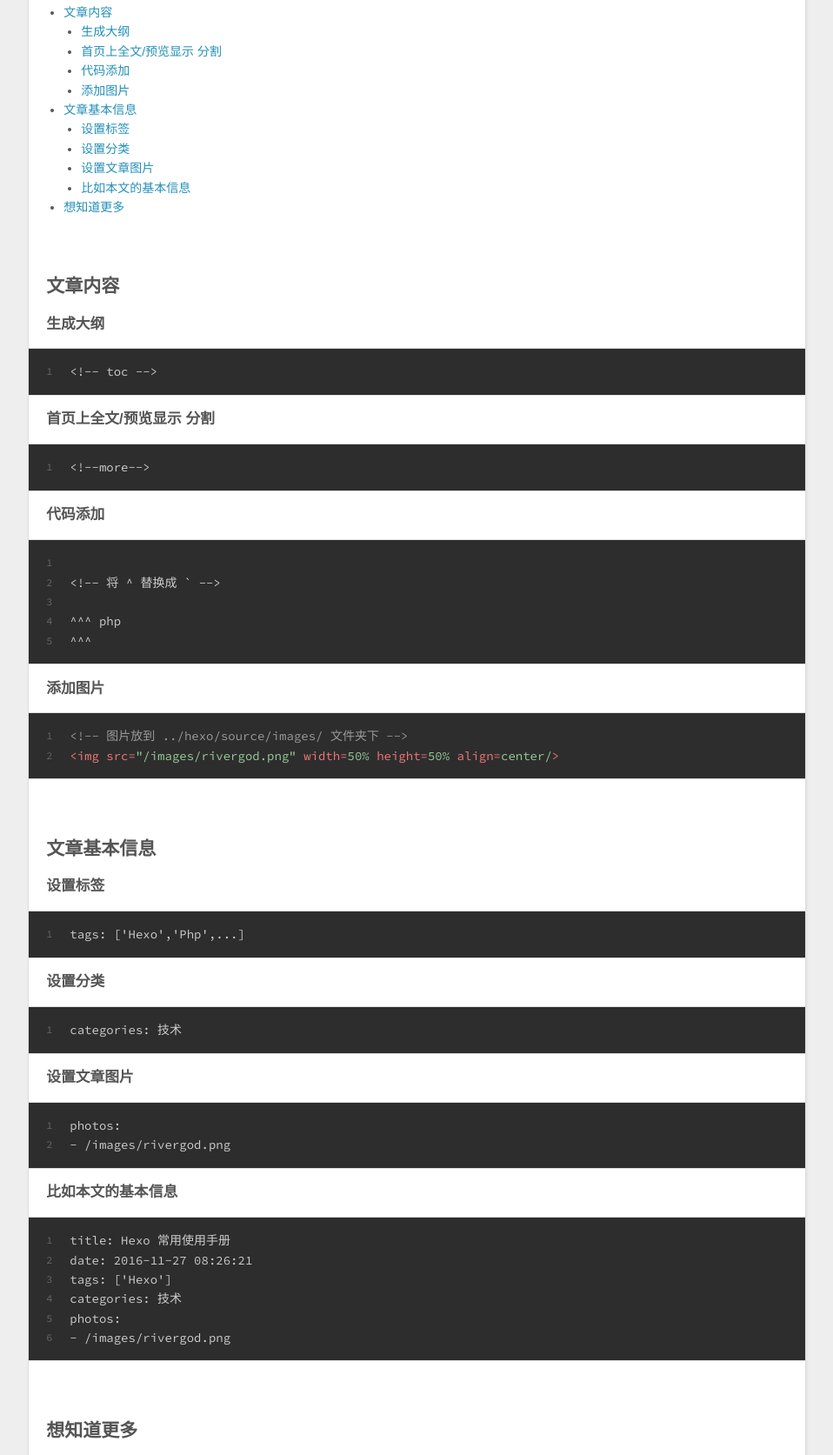
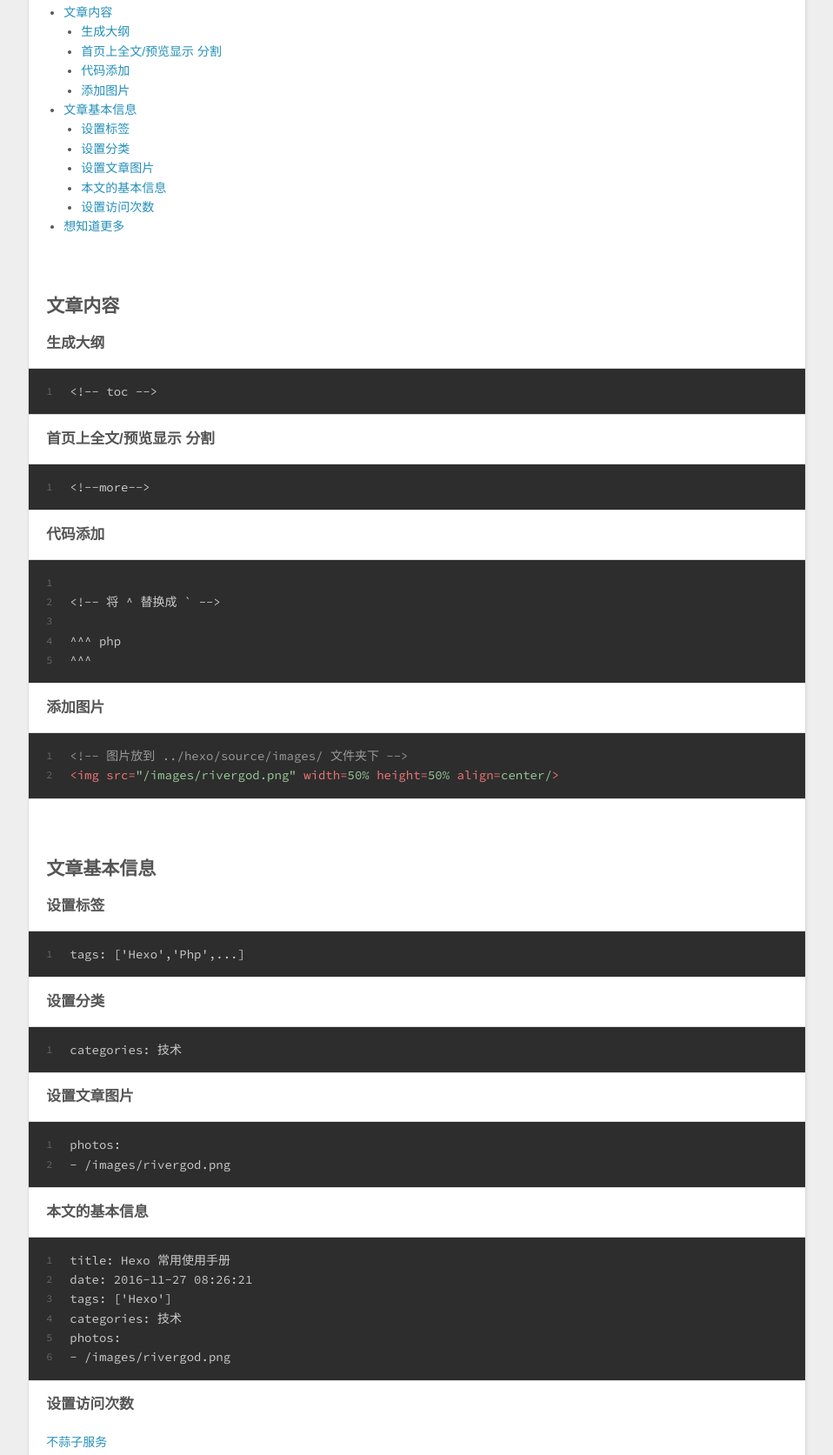
Before and after one commit to Hexor/hexor.github.io, a plain HTML site: page 2016/11/27/Hexo-使用手册/index.html in a window 1280 px wide. Shown: the part 888-2561 px from the top of the page at 87% size, without its empty margins (8-966 px from the left). Drawn offline with nearby package versions, Linux system fonts and the light colour scheme; some packages are replaced by stand-ins of ours; a script that the page names is missing.

Commit message:
Site updated: 2016-11-27 11:23:47

```diff
--- a/2016/11/27/Hexo-使用手册/index.html
+++ b/2016/11/27/Hexo-使用手册/index.html
@@ -12,7 +12,7 @@
 <meta property="og:site_name" content="河童的河">
 <meta property="og:description" content="本文将介绍我使用 Hexo 时的一些常用操作">
 <meta property="og:image" content="http://hexor.github.io/images/rivergod.png">
-<meta property="og:updated_time" content="2016-11-27T01:06:00.000Z">
+<meta property="og:updated_time" content="2016-11-27T03:23:37.000Z">
 <meta name="twitter:card" content="summary">
 <meta name="twitter:title" content="Hexo 常用使用手册">
 <meta name="twitter:description" content="本文将介绍我使用 Hexo 时的一些常用操作">
@@ -123,7 +123,8 @@
 <li><a href="#&#x8BBE;&#x7F6E;&#x6807;&#x7B7E;">&#x8BBE;&#x7F6E;&#x6807;&#x7B7E;</a></li>
 <li><a href="#&#x8BBE;&#x7F6E;&#x5206;&#x7C7B;">&#x8BBE;&#x7F6E;&#x5206;&#x7C7B;</a></li>
 <li><a href="#&#x8BBE;&#x7F6E;&#x6587;&#x7AE0;&#x56FE;&#x7247;">&#x8BBE;&#x7F6E;&#x6587;&#x7AE0;&#x56FE;&#x7247;</a></li>
-<li><a href="#&#x6BD4;&#x5982;&#x672C;&#x6587;&#x7684;&#x57FA;&#x672C;&#x4FE1;&#x606F;">&#x6BD4;&#x5982;&#x672C;&#x6587;&#x7684;&#x57FA;&#x672C;&#x4FE1;&#x606F;</a></li>
+<li><a href="#&#x672C;&#x6587;&#x7684;&#x57FA;&#x672C;&#x4FE1;&#x606F;">&#x672C;&#x6587;&#x7684;&#x57FA;&#x672C;&#x4FE1;&#x606F;</a></li>
+<li><a href="#&#x8BBE;&#x7F6E;&#x8BBF;&#x95EE;&#x6B21;&#x6570;">&#x8BBE;&#x7F6E;&#x8BBF;&#x95EE;&#x6B21;&#x6570;</a></li>
 </ul>
 </li>
 <li><a href="#&#x60F3;&#x77E5;&#x9053;&#x66F4;&#x591A;">&#x60F3;&#x77E5;&#x9053;&#x66F4;&#x591A;</a></li>
@@ -138,7 +139,8 @@
 <h2 id="&#x6587;&#x7AE0;&#x57FA;&#x672C;&#x4FE1;&#x606F;"><a href="#&#x6587;&#x7AE0;&#x57FA;&#x672C;&#x4FE1;&#x606F;" class="headerlink" title="&#x6587;&#x7AE0;&#x57FA;&#x672C;&#x4FE1;&#x606F;"></a>&#x6587;&#x7AE0;&#x57FA;&#x672C;&#x4FE1;&#x606F;</h2><h4 id="&#x8BBE;&#x7F6E;&#x6807;&#x7B7E;"><a href="#&#x8BBE;&#x7F6E;&#x6807;&#x7B7E;" class="headerlink" title="&#x8BBE;&#x7F6E;&#x6807;&#x7B7E;"></a>&#x8BBE;&#x7F6E;&#x6807;&#x7B7E;</h4><figure class="highlight markdown"><table><tr><td class="gutter"><pre><div class="line">1</div></pre></td><td class="code"><pre><div class="line">tags: [&apos;Hexo&apos;,&apos;Php&apos;,...]</div></pre></td></tr></table></figure>
 <h4 id="&#x8BBE;&#x7F6E;&#x5206;&#x7C7B;"><a href="#&#x8BBE;&#x7F6E;&#x5206;&#x7C7B;" class="headerlink" title="&#x8BBE;&#x7F6E;&#x5206;&#x7C7B;"></a>&#x8BBE;&#x7F6E;&#x5206;&#x7C7B;</h4><figure class="highlight markdown"><table><tr><td class="gutter"><pre><div class="line">1</div></pre></td><td class="code"><pre><div class="line">categories: &#x6280;&#x672F;</div></pre></td></tr></table></figure>
 <h4 id="&#x8BBE;&#x7F6E;&#x6587;&#x7AE0;&#x56FE;&#x7247;"><a href="#&#x8BBE;&#x7F6E;&#x6587;&#x7AE0;&#x56FE;&#x7247;" class="headerlink" title="&#x8BBE;&#x7F6E;&#x6587;&#x7AE0;&#x56FE;&#x7247;"></a>&#x8BBE;&#x7F6E;&#x6587;&#x7AE0;&#x56FE;&#x7247;</h4><figure class="highlight markdown"><table><tr><td class="gutter"><pre><div class="line">1</div><div class="line">2</div></pre></td><td class="code"><pre><div class="line">photos: </div><div class="line"><span class="bullet">- </span>/images/rivergod.png</div></pre></td></tr></table></figure>
-<h4 id="&#x6BD4;&#x5982;&#x672C;&#x6587;&#x7684;&#x57FA;&#x672C;&#x4FE1;&#x606F;"><a href="#&#x6BD4;&#x5982;&#x672C;&#x6587;&#x7684;&#x57FA;&#x672C;&#x4FE1;&#x606F;" class="headerlink" title="&#x6BD4;&#x5982;&#x672C;&#x6587;&#x7684;&#x57FA;&#x672C;&#x4FE1;&#x606F;"></a>&#x6BD4;&#x5982;&#x672C;&#x6587;&#x7684;&#x57FA;&#x672C;&#x4FE1;&#x606F;</h4><figure class="highlight markdown"><table><tr><td class="gutter"><pre><div class="line">1</div><div class="line">2</div><div class="line">3</div><div class="line">4</div><div class="line">5</div><div class="line">6</div></pre></td><td class="code"><pre><div class="line">title: Hexo &#x5E38;&#x7528;&#x4F7F;&#x7528;&#x624B;&#x518C;</div><div class="line">date: 2016-11-27 08:26:21</div><div class="line">tags: [&apos;Hexo&apos;]</div><div class="line">categories: &#x6280;&#x672F;</div><div class="line">photos: </div><div class="line"><span class="bullet">- </span>/images/rivergod.png</div></pre></td></tr></table></figure>
+<h4 id="&#x672C;&#x6587;&#x7684;&#x57FA;&#x672C;&#x4FE1;&#x606F;"><a href="#&#x672C;&#x6587;&#x7684;&#x57FA;&#x672C;&#x4FE1;&#x606F;" class="headerlink" title="&#x672C;&#x6587;&#x7684;&#x57FA;&#x672C;&#x4FE1;&#x606F;"></a>&#x672C;&#x6587;&#x7684;&#x57FA;&#x672C;&#x4FE1;&#x606F;</h4><figure class="highlight markdown"><table><tr><td class="gutter"><pre><div class="line">1</div><div class="line">2</div><div class="line">3</div><div class="line">4</div><div class="line">5</div><div class="line">6</div></pre></td><td class="code"><pre><div class="line">title: Hexo &#x5E38;&#x7528;&#x4F7F;&#x7528;&#x624B;&#x518C;</div><div class="line">date: 2016-11-27 08:26:21</div><div class="line">tags: [&apos;Hexo&apos;]</div><div class="line">categories: &#x6280;&#x672F;</div><div class="line">photos: </div><div class="line"><span class="bullet">- </span>/images/rivergod.png</div></pre></td></tr></table></figure>
+<h4 id="&#x8BBE;&#x7F6E;&#x8BBF;&#x95EE;&#x6B21;&#x6570;"><a href="#&#x8BBE;&#x7F6E;&#x8BBF;&#x95EE;&#x6B21;&#x6570;" class="headerlink" title="&#x8BBE;&#x7F6E;&#x8BBF;&#x95EE;&#x6B21;&#x6570;"></a>&#x8BBE;&#x7F6E;&#x8BBF;&#x95EE;&#x6B21;&#x6570;</h4><p><a href="http://ibruce.info/2015/04/04/busuanzi/" target="_blank" rel="external">&#x4E0D;&#x849C;&#x5B50;&#x670D;&#x52A1;</a></p>
 <p><br></p>
 <h2 id="&#x60F3;&#x77E5;&#x9053;&#x66F4;&#x591A;"><a href="#&#x60F3;&#x77E5;&#x9053;&#x66F4;&#x591A;" class="headerlink" title="&#x60F3;&#x77E5;&#x9053;&#x66F4;&#x591A;"></a>&#x60F3;&#x77E5;&#x9053;&#x66F4;&#x591A;</h2><p><a href="http://ijiaober.github.io/2014/08/05/hexo/hexo-04/" target="_blank" rel="external">Hexo&#x4F7F;&#x7528;&#x653B;&#x7565;&#xFF1A;&#xFF08;&#x56DB;&#xFF09;Hexo&#x7684;&#x5206;&#x7C7B;&#x548C;&#x6807;&#x7B7E;&#x8BBE;&#x7F6E;</a><br><a href="https://github.com/hexojs/hexo/issues/912" target="_blank" rel="external">How to creat a &#x201C;galleries page&#x201D; in hexo?</a></p>
 <link href="/css/prism-tomorrow.css" rel="stylesheet">
```
